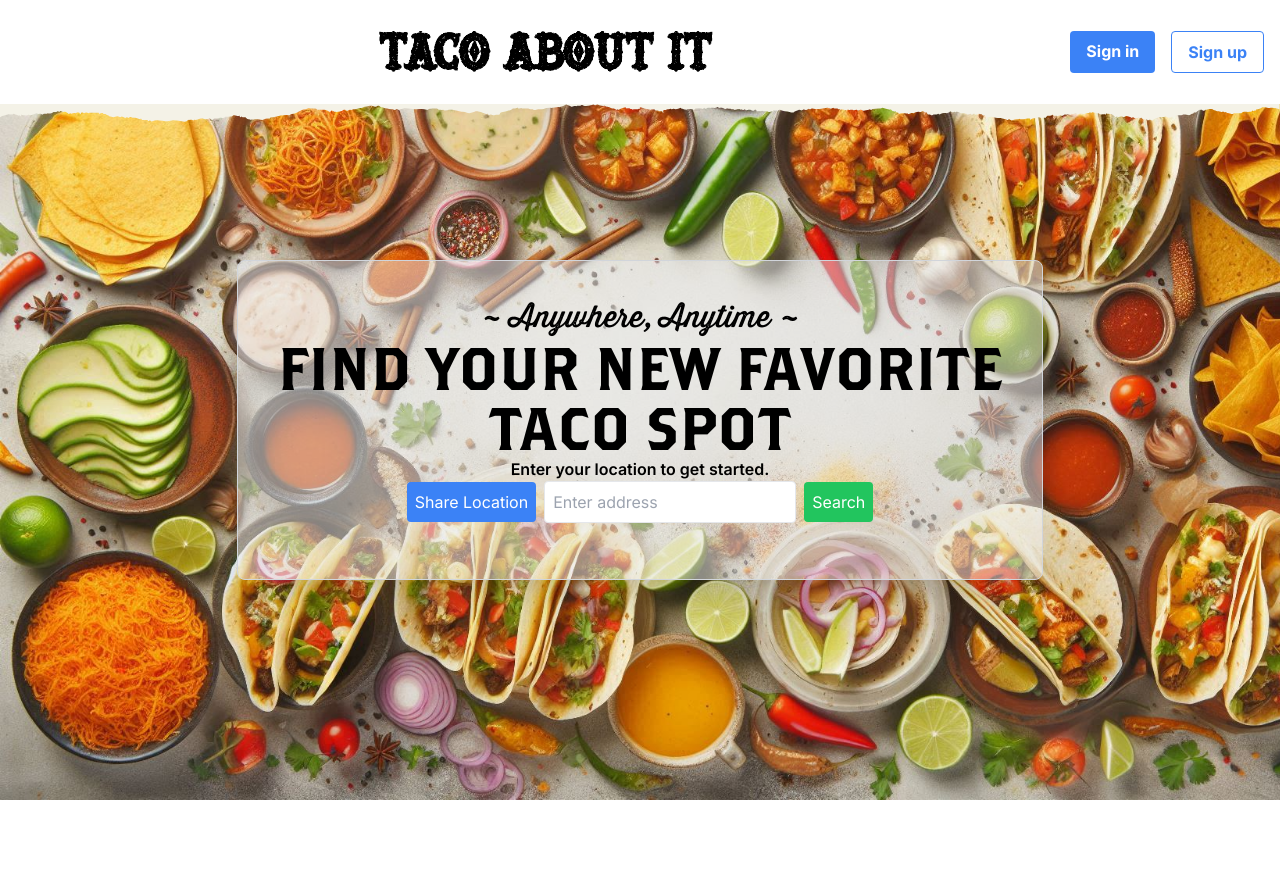
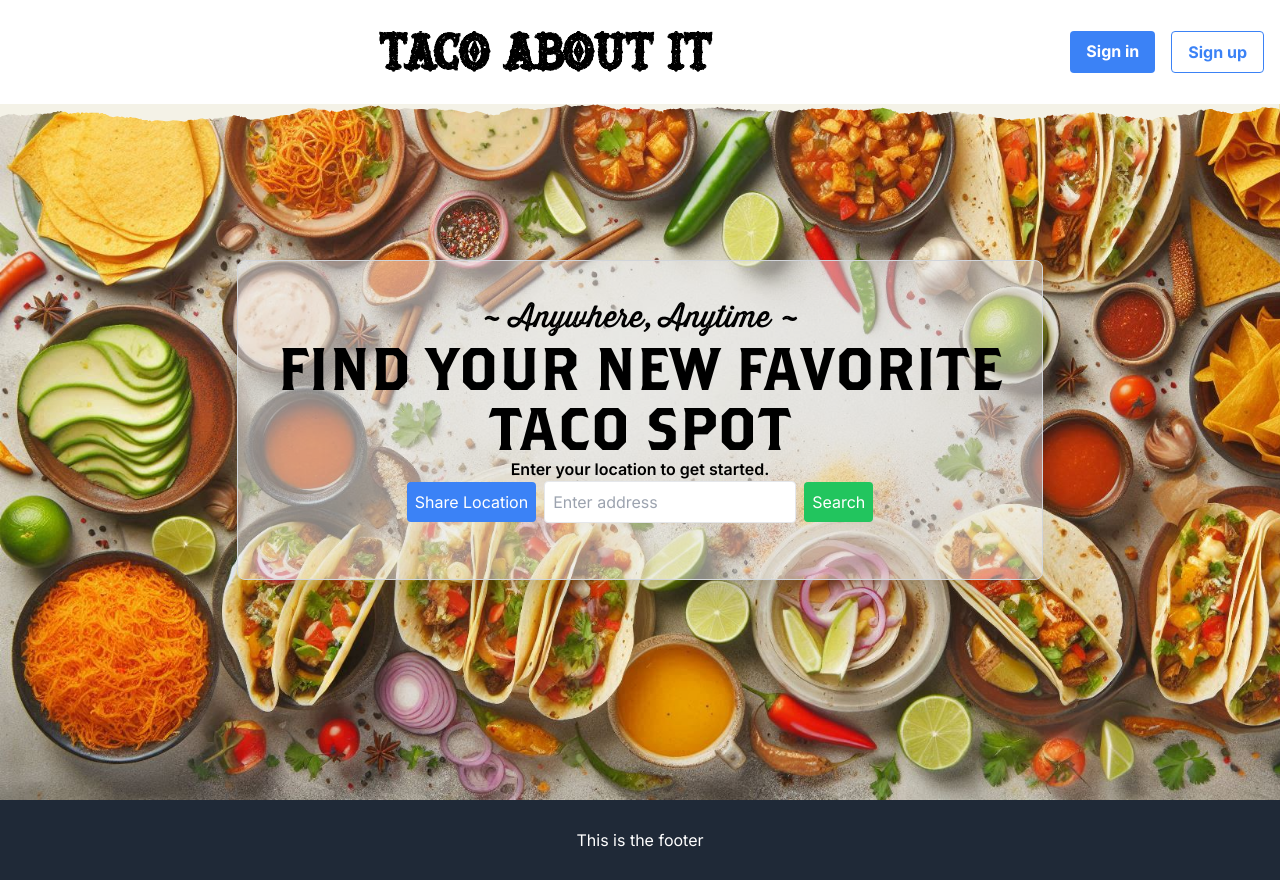
Before and after one commit to elsong86/taco-about-it, a Next.js app in the folder frontend/: page / in a window 1280 px wide. Before the commit the page ends 800 px from the top, so only its background shows below. Built offline with nearby package versions, Linux system fonts and the light colour scheme.

Commit message:
created footer section

```diff
--- /dev/null
+++ b/frontend/src/app/components/Footer.tsx
@@ -0,0 +1,12 @@
+import React from "react";
+
+
+const Footer: React.FC = () => {
+  return (
+    <div className="relative bottom-0 left-0 w-full bg-gray-800 text-white p-4 h-20 flex items-center justify-center">
+      <h1>This is the footer</h1>
+    </div>
+  );
+};
+
+export default Footer;
--- a/frontend/src/app/components/LandingHeader.tsx
+++ b/frontend/src/app/components/LandingHeader.tsx
@@ -7,7 +7,7 @@ const MainHead: React.FC = () => {
     <header className="fixed top-0 left-0 right-0 bg-white shadow-md h-30 z-10"
 
     >
-      <div className="flex justify-between items-center p-4">
+      <div className="flex justify-between items-center text-center p-4">
         <div className="flex-1 text-center text-7xl font-bold font-hustlers">
           Taco About it
         </div>
--- a/frontend/src/app/page.tsx
+++ b/frontend/src/app/page.tsx
@@ -8,10 +8,9 @@ import { handleAddressSubmit } from './services/geocodeService';
 import { trackVisit } from './services/analytics';
 import { Location } from './types';
 
-// import ripSvg from '../../public/rip.svg'
-import backgroundImage from '../../public/images/tacos5.jpg'
 import image from '../../public/images/copilottacos.jpeg'
 import MainHead from '../../src/app/components/LandingHeader'
+import Footer from './components/Footer';
 
 const HomePage: React.FC = () => {
   const router = useRouter();
@@ -59,6 +58,7 @@ const HomePage: React.FC = () => {
         </div>
 
       </div>
+      <Footer />
     </div>
   );
 };
```
Also changed, not shown: frontend/public/images/tacos5.jpg (deleted).
